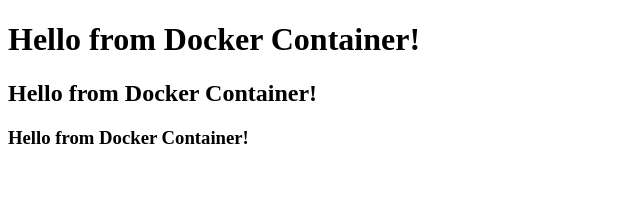
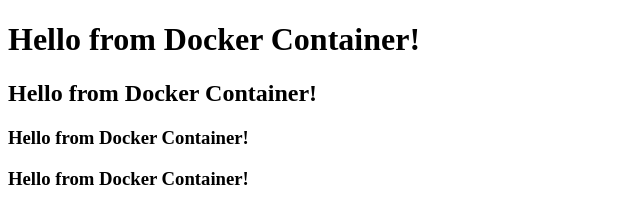
Before and after one commit to DipaliGhadage1904/my-web-app, a plain HTML site: page index.html in a window 1280 px wide. Shown: the whole page, without its empty margins (0-640 px from the left). Drawn offline with Linux system fonts and the light colour scheme.

Commit message:
Update index.html

```diff
--- a/index.html
+++ b/index.html
@@ -7,5 +7,6 @@
     <h1>Hello from Docker Container!</h1>
     <h2>Hello from Docker Container!</h2>
     <h3>Hello from Docker Container!</h3>
+     <h3>Hello from Docker Container!</h3>
   </body>
 </html>
```
